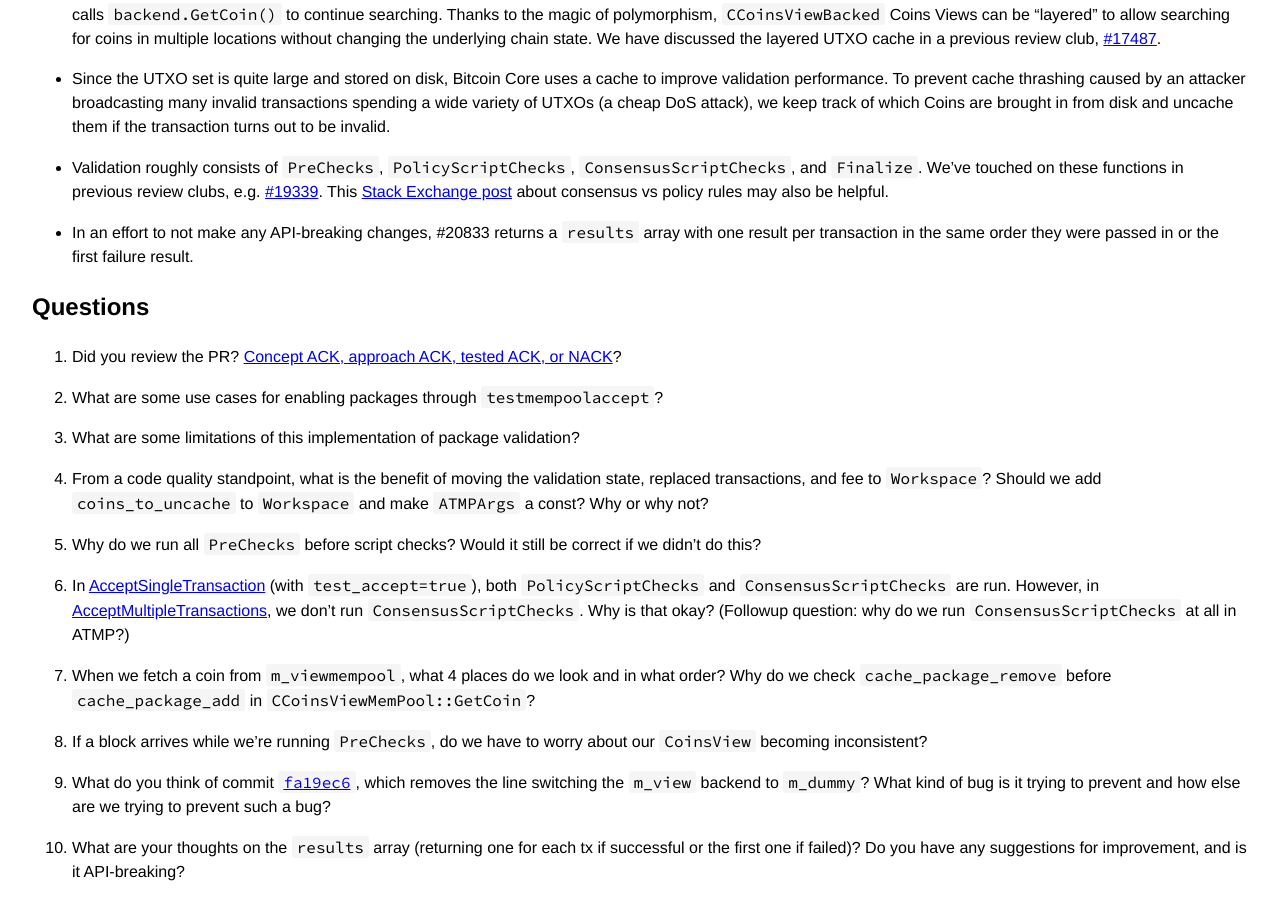
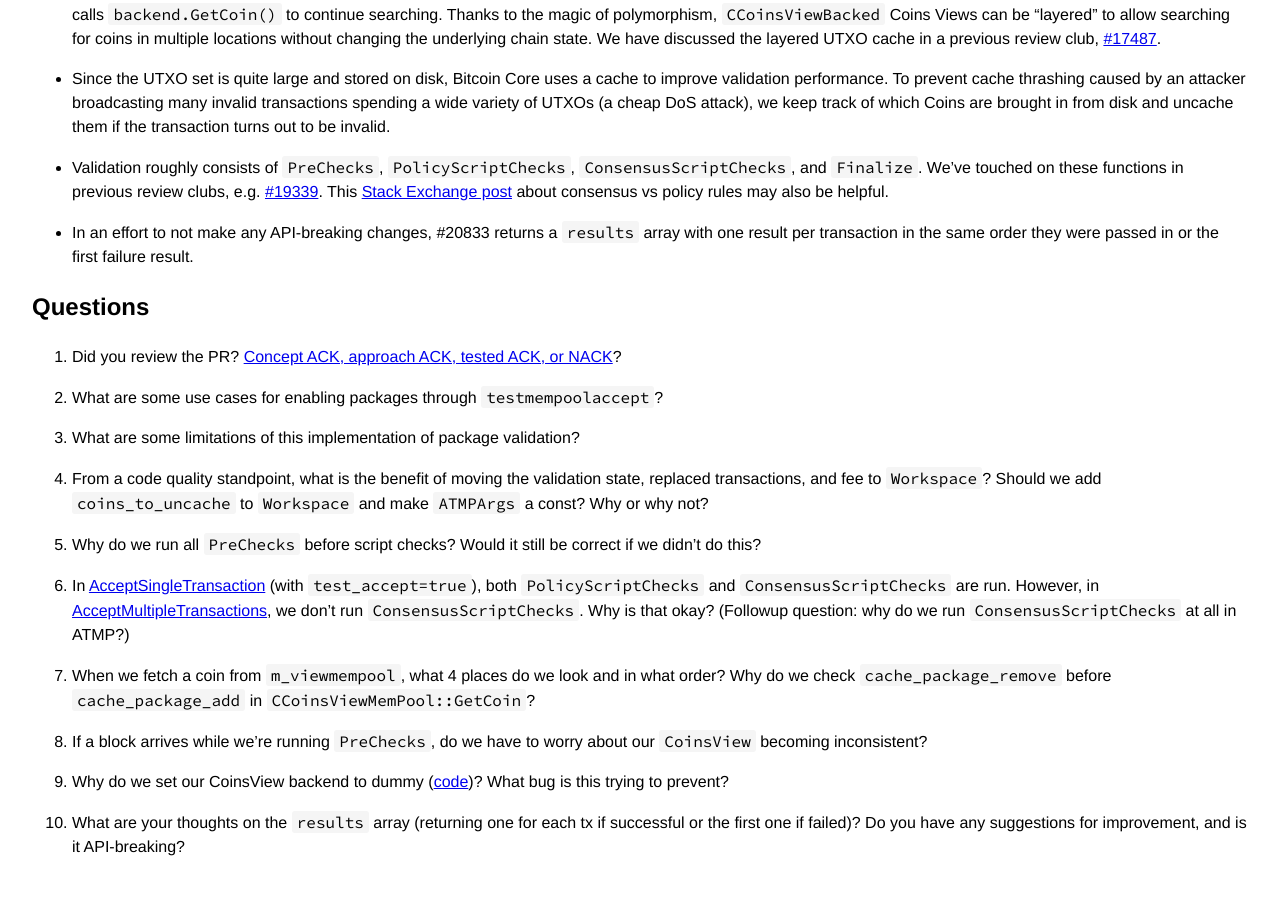
Before and after one commit to bitcoin-core-review-club/website, a Jekyll site: the page built from _posts/2021-01-27-#20833.md, in a window 1280 px wide and 900 px high, scrolled down 1639 px. Built offline with Jekyll 4.4.1, drawn with Linux system fonts in a browser that asks for light colours; after the commit the page ends 2514 px from its top, so only the background shows below that.

Commit message:
n20833: update question 9 text

```diff
--- a/_posts/2021-01-27-#20833.md
+++ b/_posts/2021-01-27-#20833.md
@@ -147,11 +147,9 @@ commit: ebca80d
 8. If a block arrives while we're running `PreChecks`, do we have to worry
    about our `CoinsView` becoming inconsistent?
 
-9. What do you think of commit
-   [`fa19ec6`](https://github.com/bitcoin-core-review-club/bitcoin/commit/fa19ec6f),
-   which removes the line switching the `m_view` backend to `m_dummy`?  What kind
-   of bug is it trying to prevent and how else are we trying to prevent such a
-   bug?
+9. Why do we set our CoinsView backend to dummy
+   ([code](https://github.com/bitcoin/bitcoin/blob/15a9df07/src/validation.cpp#L674))?
+   What bug is this trying to prevent?
 
 10. What are your thoughts on the `results` array (returning one for each tx if
     successful or the first one if failed)? Do you have any suggestions for
```
